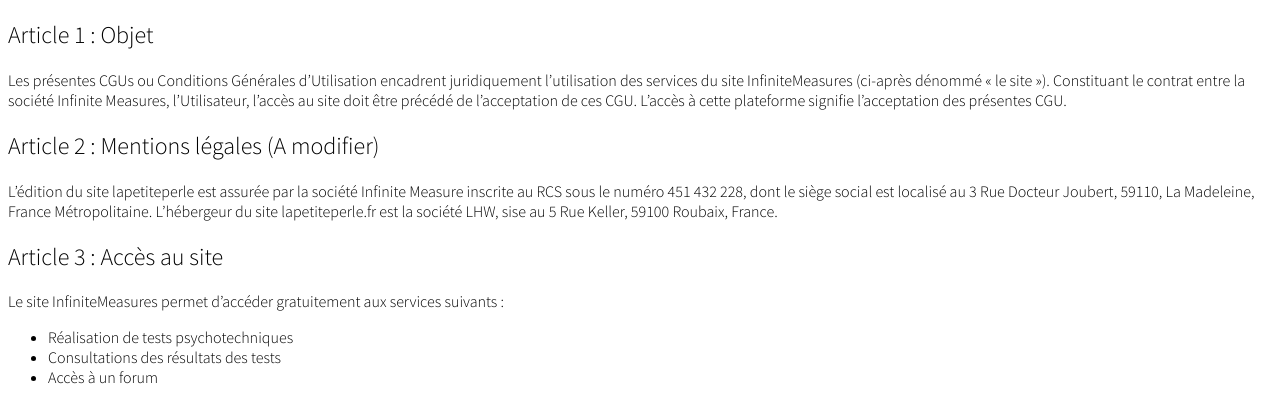
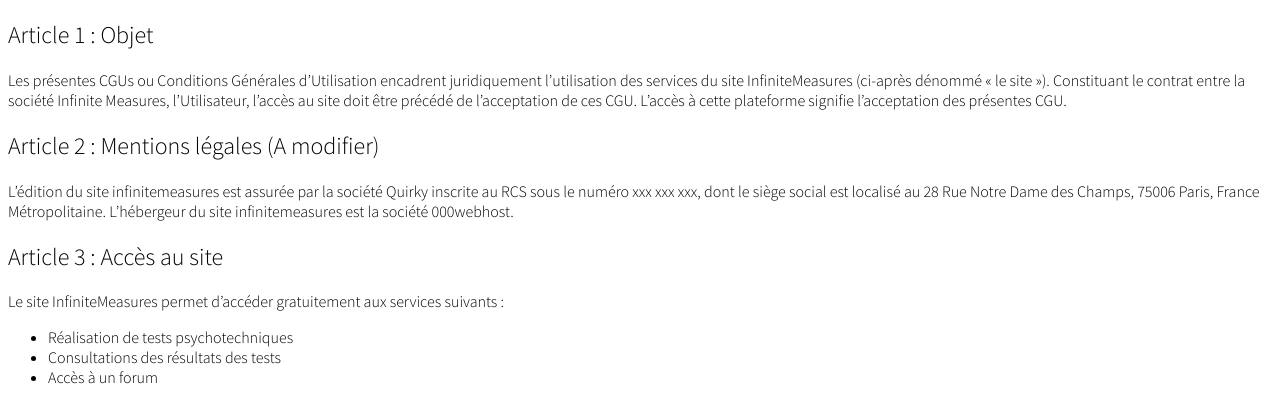
Before and after one commit to Heiim/InfinityMeasure-s-Website, a PHP site: page /view/viewcgu.php in a window 1280 px wide. Shown: the part 215-618 px from the top of the page. Run offline with PHP 8.4, Linux system fonts and the light colour scheme.

Commit message:
cgu à jour

```diff
--- a/view/viewcgu.php
+++ b/view/viewcgu.php
@@ -33,9 +33,9 @@
             </p>
 
             <h2 class="titletext">Article 2 : Mentions légales (A modifier)</h2>
-            <p>L’édition du site lapetiteperle est assurée par la société Infinite Measure inscrite au RCS sous le numéro 451 432 228, dont le siège social est localisé au 3 Rue Docteur Joubert, 59110, La Madeleine, France Métropolitaine.
+            <p>L’édition du site infinitemeasures est assurée par la société Quirky inscrite au RCS sous le numéro xxx xxx xxx, dont le siège social est localisé au 28 Rue Notre Dame des Champs, 75006 Paris, France Métropolitaine.
 
-                L’hébergeur du site lapetiteperle.fr est la société LHW, sise au 5 Rue Keller, 59100 Roubaix, France.
+                L’hébergeur du site infinitemeasures est la société 000webhost.
             </p>
 
             <h2 class="titletext">Article 3 : Accès au site</h2>
```
